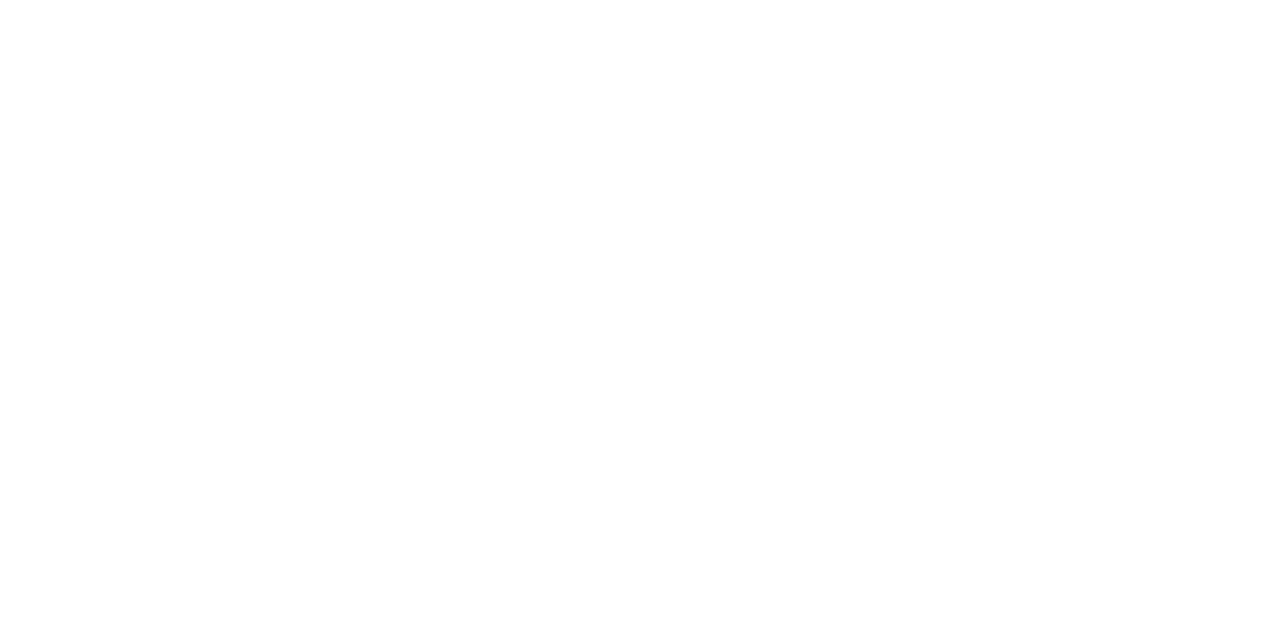
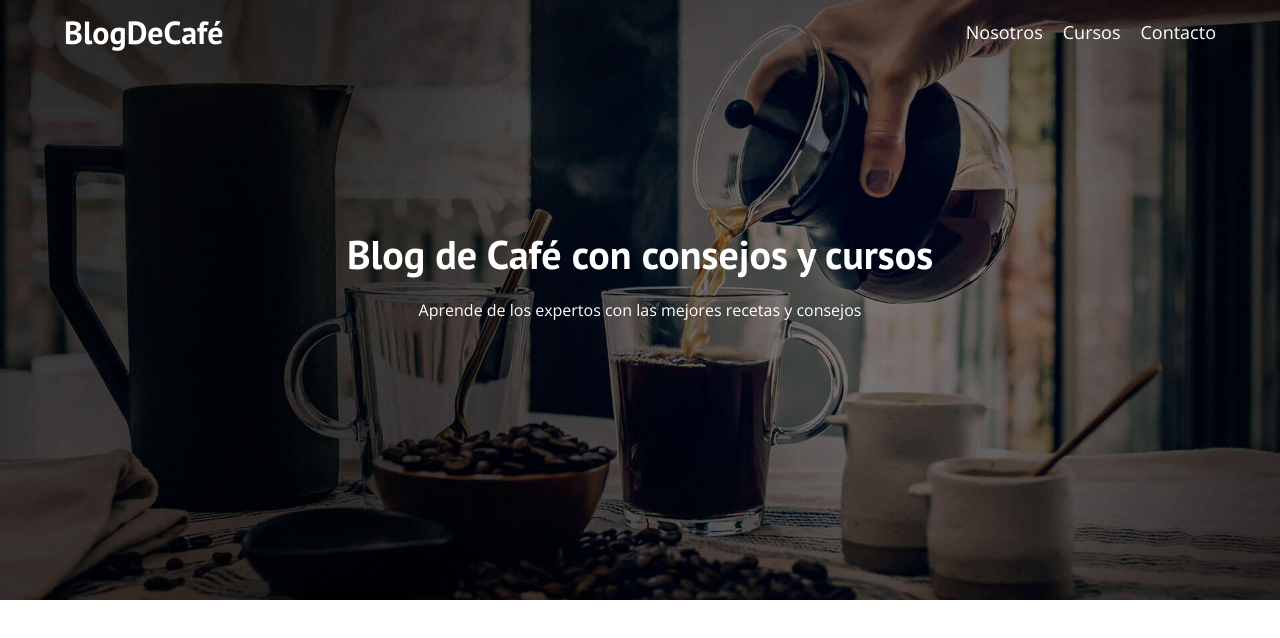
Before and after one commit to wkatir/BasicCafeBlog-HTMLCSS, a plain HTML site: page index.html in a window 1280 px wide. Drawn offline with nearby package versions, Linux system fonts and the light colour scheme.

Commit message:
feat(header): finishing structure of the header

```diff
--- a/css/main.css
+++ b/css/main.css
@@ -73,3 +73,57 @@ img{
 .center-text{
     text-align: center;
 }
+
+/* Header */
+
+.header{
+    background-image: url(../img/banner.jpg);
+    height: 60rem;
+    background-size: cover;
+    background-repeat: no-repeat;
+    background-position: center center;
+
+}
+
+.header__text{
+    text-align: center;
+    color: var(--white);
+    margin-top: 5rem;
+}
+
+.logo{
+    color: var(--white);
+}
+
+.logo__name{
+    font-weight: 400;
+}
+
+.logo__name{
+    font-weight: 700;
+}
+
+.navbar__link{
+    display: block;
+    text-align: center;
+    font-size: 1.8rem;
+    color: var(--white);
+}
+
+@media(min-width: 786px){
+
+    .header__text{
+        margin-top: 15rem;
+    }
+
+    .bar{
+        display: flex;
+        justify-content: space-between;
+        align-items: center;
+    }
+
+    .navbar{
+        display: flex;
+        gap: 2rem;
+    }
+}
--- a/index.html
+++ b/index.html
@@ -8,6 +8,27 @@
     <link rel="stylesheet" href="./css/normalize.css">
 </head>
 <body>
-
+    <header class="header">
+        <div class="container">
+            <div class="bar">
+                <a class="logo"  href="index.html">
+                    <h1 class="logo__name no-margin center-text">Blog<span class="logo__name">DeCafé</span></h1>
+                </a>
+                <nav class="navbar">
+                    <a href="nosotros.html" class="navbar__link">Nosotros</a>
+                    <a href="cursos.html" class="navbar__link">Cursos</a>
+                    <a href="contacto.html" class="navbar__link">Contacto</a>
+                </nav>
+            </div>
+        </div>
+        <div class="header__text">
+            <h2 class="no-margin">
+                Blog de Café con consejos y cursos
+            </h2>
+            <p class="no-margin">
+                Aprende de los expertos con las mejores recetas y consejos
+            </p>
+        </div>
+    </header>
 </body>
 </html>
```
